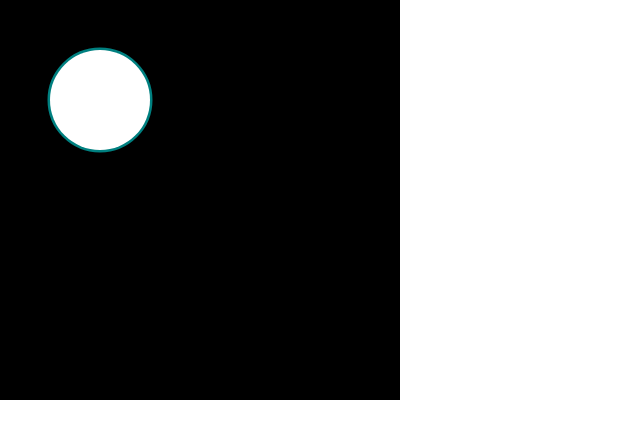
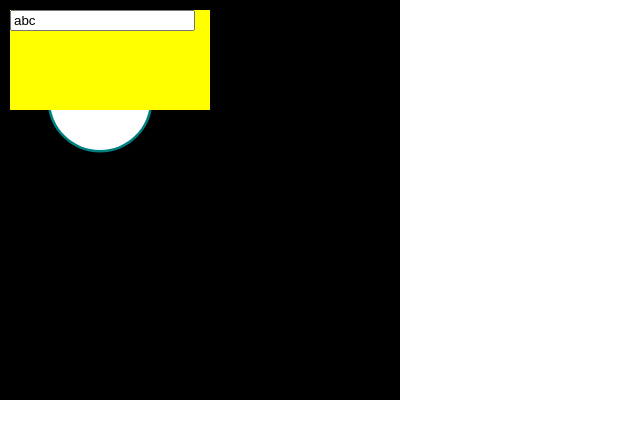
Before and after one commit to anirbantalukdar/gcode-generator, an Angular app: page / in a window 1280 px wide. Shown: the top 438 px of the page, without its empty margins (0-640 px from the left). Built offline with nearby package versions, Linux system fonts and the light colour scheme.

Commit message:
Updated canvad dimension text input

```diff
--- a/src/app/canvas/canvas.component.html
+++ b/src/app/canvas/canvas.component.html
@@ -1 +1,12 @@
-<canvas #canvasEl width="400" height="400"></canvas>
+<div id="wrapper">
+    <div #xInput style="position: absolute; left: 10px; top: 10px; width:200px; height:100px; background-color: yellow;">
+        <input type="text" value="abc">
+    </div>
+    <div #yInput style="position: absolute; left: 10px; top: 10px; width:200px; height:100px; background-color: yellow;">
+        <input type="text" value="abc">
+    </div>
+<!--   <div style="position: absolute; z-index: 1; left: 50px; top: 20px; width:100px; height:20px; background-color: green;">
+        1234
+    </div> -->
+    <canvas #canvasEl width="400" height="400"></canvas>
+</div>
--- a/src/app/canvas/canvas.component.ts
+++ b/src/app/canvas/canvas.component.ts
@@ -28,6 +28,7 @@ export class CanvasComponent implements AfterViewInit{
   protected canvas: HTMLCanvasElement = null;
 
   @ViewChild('canvasEl') canvasEl: ElementRef;
+  @ViewChild('xInput') xDiv: ElementRef;
 
   /** Canvas 2d context */
   private ctx: CanvasRenderingContext2D;
@@ -79,6 +80,9 @@ export class CanvasComponent implements AfterViewInit{
     e.preventDefault();
     e.stopPropagation();
 
+    this.xDiv.nativeElement.style.left  = (e.clientX + 50) + "px";
+    this.xDiv.nativeElement.style.top  = (e.clientY + 50) + "px";
+    //this.canvas.focus();
     if(!this.dragging){
       return;
     }
```
